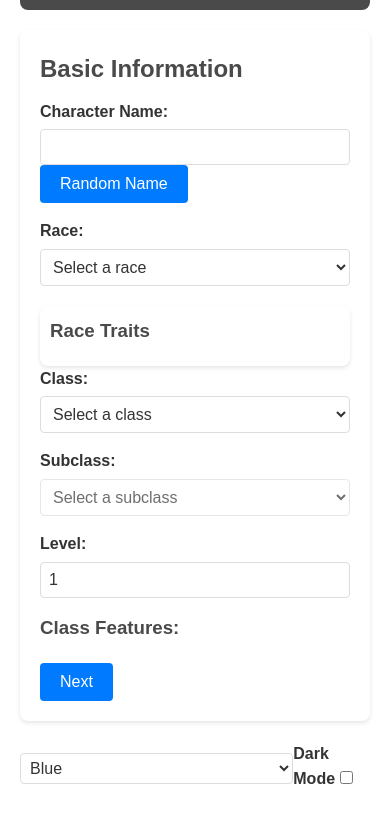
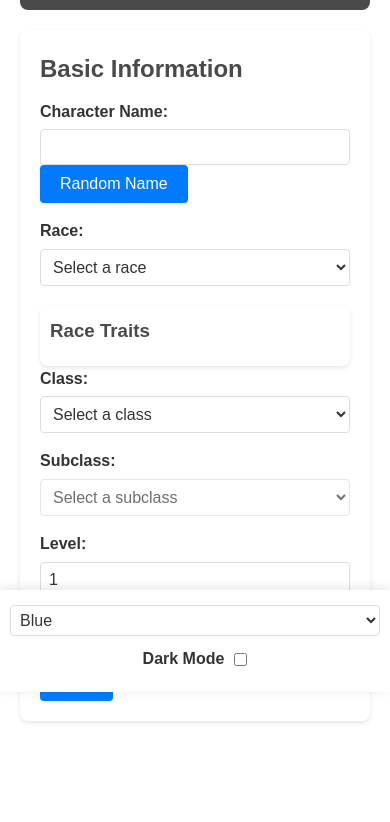
Before and after one commit to ronmurphy/5eMobile, a plain HTML site: page index.html in a window 390 px wide. Both pictures are taken after a click on the button "Start". Shown: the part 152-974 px from the top of the page. Drawn offline with Linux system fonts and the light colour scheme.

Commit message:
themeing working

```diff
--- a/index.html
+++ b/index.html
@@ -117,7 +117,8 @@
         </div>
     </div>
 
-    <div class="theme-controls hidden">
+    <div id="themeControls" class="theme-controls">
+        <div class="theme-color-container">
             <select id="themeColor">
                 <option value="#007bff">Blue</option>
                 <option value="#28a745">Green</option>
@@ -125,11 +126,14 @@
                 <option value="#ffc107">Yellow</option>
                 <option value="#6f42c1">Purple</option>
             </select>
+        </div>
+        <div class="theme-mode-container">
             <label for="themeMode">
                 Dark Mode
                 <input type="checkbox" id="themeMode">
             </label>
         </div>
+    </div>
 
     <script src="script.js"></script>
 </body>
--- a/script.js
+++ b/script.js
@@ -22,10 +22,13 @@ document.addEventListener('DOMContentLoaded', () => {
     const abilityColumns = document.querySelectorAll('.ability-column');
     const skillList = document.getElementById('skillList');
     const characterForm = document.getElementById('characterForm');
-    const themeControls = document.querySelector('.theme-controls');
+    const themeControls = document.getElementById('themeControls');
     const nameInput = document.getElementById('name');
     const classFeaturesList = document.getElementById('classFeaturesList');
     const raceTraitsList = document.getElementById('raceTraitsList');
+    const themeColorSelect = document.getElementById('themeColor');
+    const themeModeToggle = document.getElementById('themeMode');
+
 
     let currentCardIndex = -1;
 
@@ -287,6 +290,95 @@ document.addEventListener('DOMContentLoaded', () => {
         return names[Math.floor(Math.random() * names.length)];
     }
 
+    function adjustContentPadding() {
+        const themeControlsHeight = themeControls.offsetHeight;
+        document.body.style.paddingBottom = `${themeControlsHeight + 20}px`; // 20px extra for spacing
+    }
+
+    function applyTheme(color, isDark) {
+        document.documentElement.style.setProperty('--accent-color', color);
+        document.body.classList.toggle('dark-mode', isDark);
+
+        // Set HSL values for the accent color
+        const accentHSL = hexToHSL(color);
+        document.body.style.setProperty('--accent-h', accentHSL.h);
+        document.body.style.setProperty('--accent-s', `${accentHSL.s}%`);
+        document.body.style.setProperty('--accent-l', `${accentHSL.l}%`);
+    }
+
+    function hexToHSL(hex) {
+        // Remove the hash if it exists
+        hex = hex.replace(/^#/, '');
+
+        // Convert hex to RGB
+        let r = parseInt(hex.substr(0, 2), 16) / 255;
+        let g = parseInt(hex.substr(2, 2), 16) / 255;
+        let b = parseInt(hex.substr(4, 2), 16) / 255;
+
+        // Find greatest and smallest channel values
+        let cmin = Math.min(r, g, b),
+            cmax = Math.max(r, g, b),
+            delta = cmax - cmin,
+            h = 0,
+            s = 0,
+            l = 0;
+
+        // Calculate hue
+        if (delta == 0) h = 0;
+        else if (cmax == r) h = ((g - b) / delta) % 6;
+        else if (cmax == g) h = (b - r) / delta + 2;
+        else h = (r - g) / delta + 4;
+
+        h = Math.round(h * 60);
+        if (h < 0) h += 360;
+
+        // Calculate lightness
+        l = (cmax + cmin) / 2;
+
+        // Calculate saturation
+        s = delta == 0 ? 0 : delta / (1 - Math.abs(2 * l - 1));
+
+        // Convert to percentages
+        s = +(s * 100).toFixed(1);
+        l = +(l * 100).toFixed(1);
+
+        return { h, s, l };
+    }
+
+    // ... rest of your JavaScript ...
+
+    function saveThemePreference(color, isDark) {
+        localStorage.setItem('themeColor', color);
+        localStorage.setItem('isDarkMode', isDark);
+    }
+
+    function loadThemePreference() {
+        const savedColor = localStorage.getItem('themeColor');
+        const savedIsDark = localStorage.getItem('isDarkMode') === 'true';
+
+        if (savedColor) {
+            themeColorSelect.value = savedColor;
+        }
+        themeModeToggle.checked = savedIsDark;
+
+        applyTheme(savedColor || themeColorSelect.value, savedIsDark);
+    }
+
+    // Theme event listeners
+    themeColorSelect.addEventListener('change', (e) => {
+        const newColor = e.target.value;
+        const isDark = themeModeToggle.checked;
+        applyTheme(newColor, isDark);
+        saveThemePreference(newColor, isDark);
+    });
+
+    themeModeToggle.addEventListener('change', (e) => {
+        const isDark = e.target.checked;
+        const currentColor = themeColorSelect.value;
+        applyTheme(currentColor, isDark);
+        saveThemePreference(currentColor, isDark);
+    });
+
     // Event Listeners
     document.body.addEventListener('click', (e) => {
         if (e.target.classList.contains('rollAbility') && !e.target.disabled) {
@@ -355,11 +447,16 @@ document.addEventListener('DOMContentLoaded', () => {
         });
     }
 
+    window.addEventListener('resize', adjustContentPadding);
+
+
     // Initialization
     function init() {
+        loadThemePreference();
         createAbilityScoreElements();
         showCard(-1); // Start by showing the start menu
         updateSkillModifiers();
+        adjustContentPadding();
     }
 
     // Fetch data and initialize
--- a/styles.css
+++ b/styles.css
@@ -9,6 +9,11 @@
     --button-text-color: #ffffff;
     --border-radius: 8px;
     --card-shadow: 0 2px 4px rgba(0, 0, 0, 0.1);
+    --accent-color: #007bff;
+    --accent-hover-light: hsl(var(--accent-h), var(--accent-s), calc(var(--accent-l) * 0.8));
+    --accent-hover-dark: hsl(var(--accent-h), var(--accent-s), calc(var(--accent-l) * 1.2));
+    --text-on-accent: #ffffff;
+    --button-hover-overlay: rgba(0, 0, 0, 0.1);
 }
 
 * {
@@ -24,6 +29,26 @@ body {
     background-color: var(--background-color);
     padding: 20px;
     transition: background-color 0.3s ease;
+    --accent-h: 0;
+    --accent-s: 0%;
+    --accent-l: 50%;
+}
+
+body.dark-mode {
+    --primary-color: var(--accent-color);
+    --secondary-color: #121212;
+    --text-color: #e0e0e0;
+    --background-color: #121212;
+    --card-background: #1e1e1e;
+    --border-color: #333;
+    --button-text-color: var(--text-color);
+    --accent-color: #4da6ff; /* Lighter blue for dark mode */
+    --text-on-accent: #000000;
+    --button-hover-overlay: rgba(255, 255, 255, 0.2);
+}
+
+h1, h2, h3, h4, h5, h6 {
+    color: var(--accent-color);
 }
 
 .container {
@@ -82,17 +107,44 @@ textarea {
 
 button {
     background-color: var(--accent-color);
-    color: var(--button-text-color);
+    color: var(--text-on-accent);
     border: none;
     padding: 10px 20px;
     border-radius: 4px;
     cursor: pointer;
     font-size: 16px;
-    transition: background-color 0.3s ease;
+    transition: all 0.3s ease;
+    position: relative;
+    overflow: hidden;
 }
 
 button:hover {
-    background-color: #0056b3;
+    background-color: var(--accent-hover-light);
+}
+
+body.dark-mode button:hover {
+    background-color: var(--accent-hover-dark);
+}
+
+button::after {
+    content: '';
+    position: absolute;
+    top: 0;
+    left: 0;
+    right: 0;
+    bottom: 0;
+    background-color: var(--button-hover-overlay);
+    opacity: 0;
+    transition: opacity 0.3s ease;
+}
+
+button:hover::after {
+    opacity: 1;
+}
+
+/* Ensure text remains visible when hovering */
+button:hover {
+    color: var(--text-on-accent);
 }
 
 .hidden {
@@ -159,14 +211,64 @@ button:hover {
 }
 
 .theme-controls {
-    margin-top: 20px;
+    position: fixed;
+    bottom: 0;
+    left: 0;
+    right: 0;
+    background-color: var(--card-background);
+    box-shadow: 0 -2px 10px rgba(0, 0, 0, 0.1);
     display: flex;
-    justify-content: space-between;
+    justify-content: center;
+    align-items: center;
+    padding: 10px;
+    z-index: 1000;
+}
+
+.theme-color-container {
+    flex: 3;
+    padding-right: 15px;
+}
+
+.theme-mode-container {
+    flex: 1;
+    display: flex;
+    justify-content: flex-end;
     align-items: center;
 }
 
 #themeColor {
+    width: 100%;
     padding: 5px;
+    border-radius: 4px;
+    border: 1px solid var(--border-color);
+    background-color: var(--background-color);
+    color: var(--text-color);
+}
+
+.theme-mode-container label {
+    display: flex;
+    align-items: center;
+    cursor: pointer;
+}
+
+#themeMode {
+    margin-left: 10px;
+}
+
+@media (max-width: 600px) {
+    .theme-controls {
+        flex-direction: column;
+    }
+
+    .theme-color-container,
+    .theme-mode-container {
+        width: 100%;
+        padding: 5px 0;
+    }
+
+    .theme-mode-container {
+        justify-content: center;
+    }
 }
 
 /* Dark mode styles */
```
Lines whose indentation alone changed are shown as unchanged.
